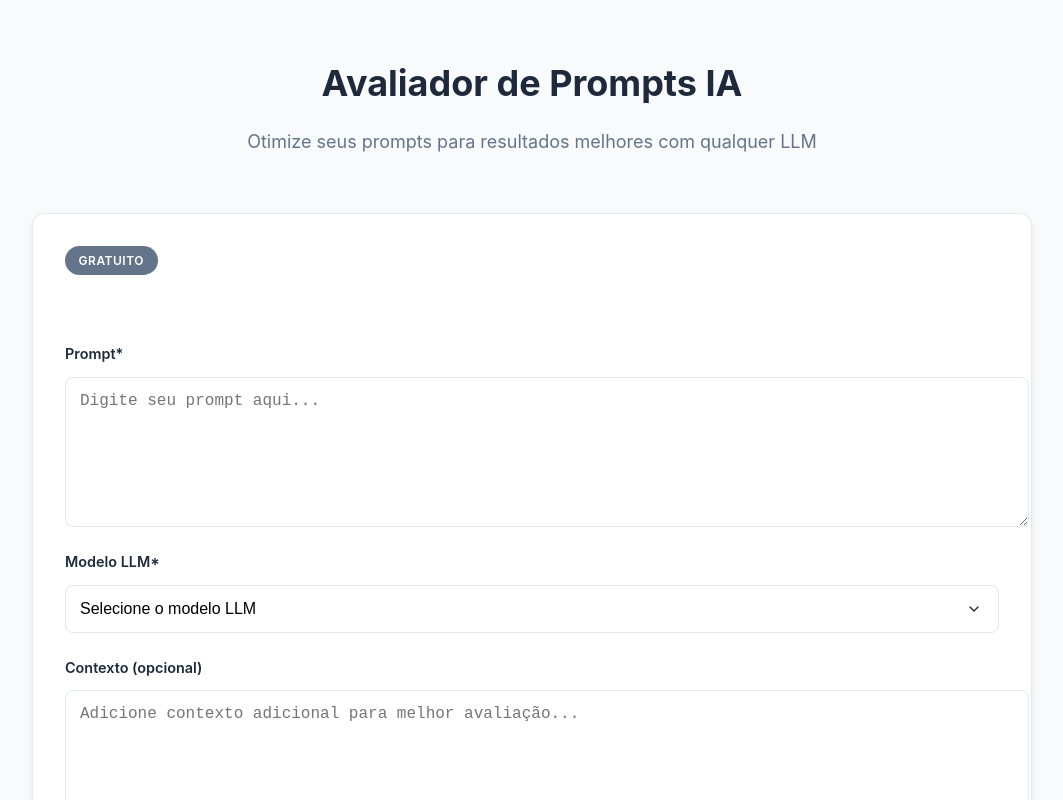
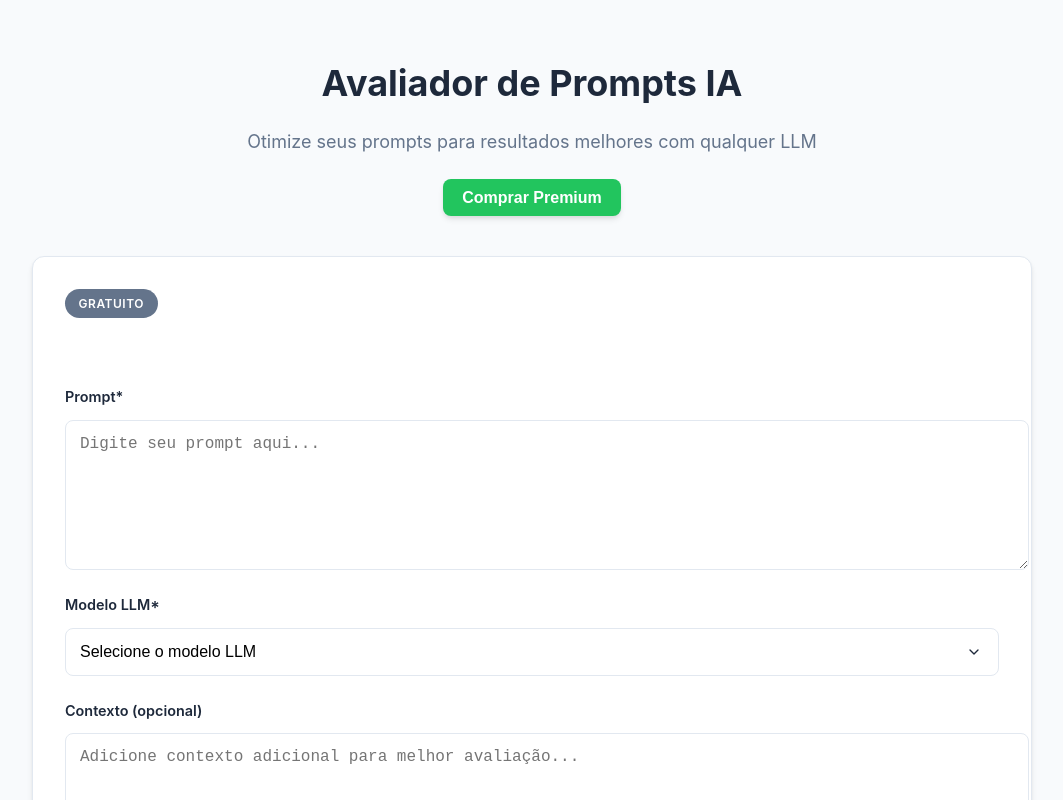
Before and after one commit to Donotavio/Avaliador-de-Prompt-IA, a React (Create React App) app in the folder frontend/: page / in a window 1280 px wide. Shown: the top 800 px of the page, without its empty margins (108-1171 px from the left). Built offline with nearby package versions, Linux system fonts and the light colour scheme; no server answers.

Commit message:
Adiciona botão "Comprar Premium" na interface do App e implementa modal para compra de premium. Melhora o estilo do cabeçalho e do botão, além de adicionar rolagem suave para o resultado da avaliação no componente EvaluationResult.

```diff
--- a/frontend/src/App.css
+++ b/frontend/src/App.css
@@ -37,6 +37,7 @@ body {
 .app-header {
   text-align: center;
   margin-bottom: 2.5rem;
+  position: relative;
 }
 
 .app-header h1 {
@@ -50,6 +51,34 @@ body {
   color: var(--text-secondary);
   font-size: 1.125rem;
   font-weight: 400;
+  margin-bottom: 1.5rem;
+}
+
+.buy-premium-button {
+  background-color: var(--accent-color);
+  color: white;
+  padding: 0.6rem 1.2rem;
+  border: none;
+  border-radius: var(--radius-md);
+  font-size: 1rem;
+  font-weight: 600;
+  cursor: pointer;
+  transition: all 0.2s ease;
+  display: inline-flex;
+  align-items: center;
+  justify-content: center;
+  gap: 0.5rem;
+  box-shadow: var(--shadow-md);
+}
+
+.buy-premium-button:hover {
+  background-color: #15803d;
+  transform: translateY(-1px);
+  box-shadow: var(--shadow-lg);
+}
+
+.buy-premium-button:active {
+  transform: translateY(0);
 }
 
 .app-main {
--- a/frontend/src/App.tsx
+++ b/frontend/src/App.tsx
@@ -1,16 +1,24 @@
-import React from 'react';
+import React, { useState } from 'react';
 import PromptForm from './components/PromptForm';
+import PremiumModal from './components/PremiumModal';
 import './App.css';
 
 const App: React.FC = () => {
   // ID do usuário mockado para desenvolvimento
   const userId = "user123";
+  const [isPremiumModalOpen, setIsPremiumModalOpen] = useState(false);
 
   return (
     <div className="app">
       <header className="app-header">
         <h1>Avaliador de Prompts IA</h1>
         <p>Otimize seus prompts para resultados melhores com qualquer LLM</p>
+        <button
+          className="buy-premium-button"
+          onClick={() => setIsPremiumModalOpen(true)}
+        >
+          Comprar Premium
+        </button>
       </header>
       <main className="app-main">
         <PromptForm userId={userId} />
@@ -18,6 +26,10 @@ const App: React.FC = () => {
       <footer className="app-footer">
         <p>&copy; {new Date().getFullYear()} Avaliador de Prompts IA. Todos os direitos reservados.</p>
       </footer>
+
+      {isPremiumModalOpen && (
+        <PremiumModal onClose={() => setIsPremiumModalOpen(false)} />
+      )}
     </div>
   );
 };
--- a/frontend/src/components/EvaluationResult.tsx
+++ b/frontend/src/components/EvaluationResult.tsx
@@ -1,4 +1,4 @@
-import React, { useEffect, useState } from 'react';
+import React, { useEffect, useState, useRef } from 'react';
 import '../styles/EvaluationResult.css';
 
 interface EvaluationResultProps {
@@ -22,10 +22,18 @@ interface EvaluationResultProps {
 
 const EvaluationResult: React.FC<EvaluationResultProps> = ({ result }) => {
   const [copySuccess, setCopySuccess] = useState(false);
+  const resultRef = useRef<HTMLDivElement>(null);
 
   useEffect(() => {
     if (result) {
       console.log('Dados recebidos pelo EvaluationResult:', result);
+    }
+  }, [result]);
+
+  // Scroll para o resultado quando ele for exibido
+  useEffect(() => {
+    if (result && resultRef.current) {
+      resultRef.current.scrollIntoView({ behavior: 'smooth', block: 'start' });
     }
   }, [result]);
 
@@ -102,7 +110,7 @@ const EvaluationResult: React.FC<EvaluationResultProps> = ({ result }) => {
   );
 
   return (
-    <div className="evaluation-result">
+    <div className="evaluation-result" ref={resultRef}>
       <h2>Resultado da Avaliação</h2>
 
       <div className="scores-section">
```
